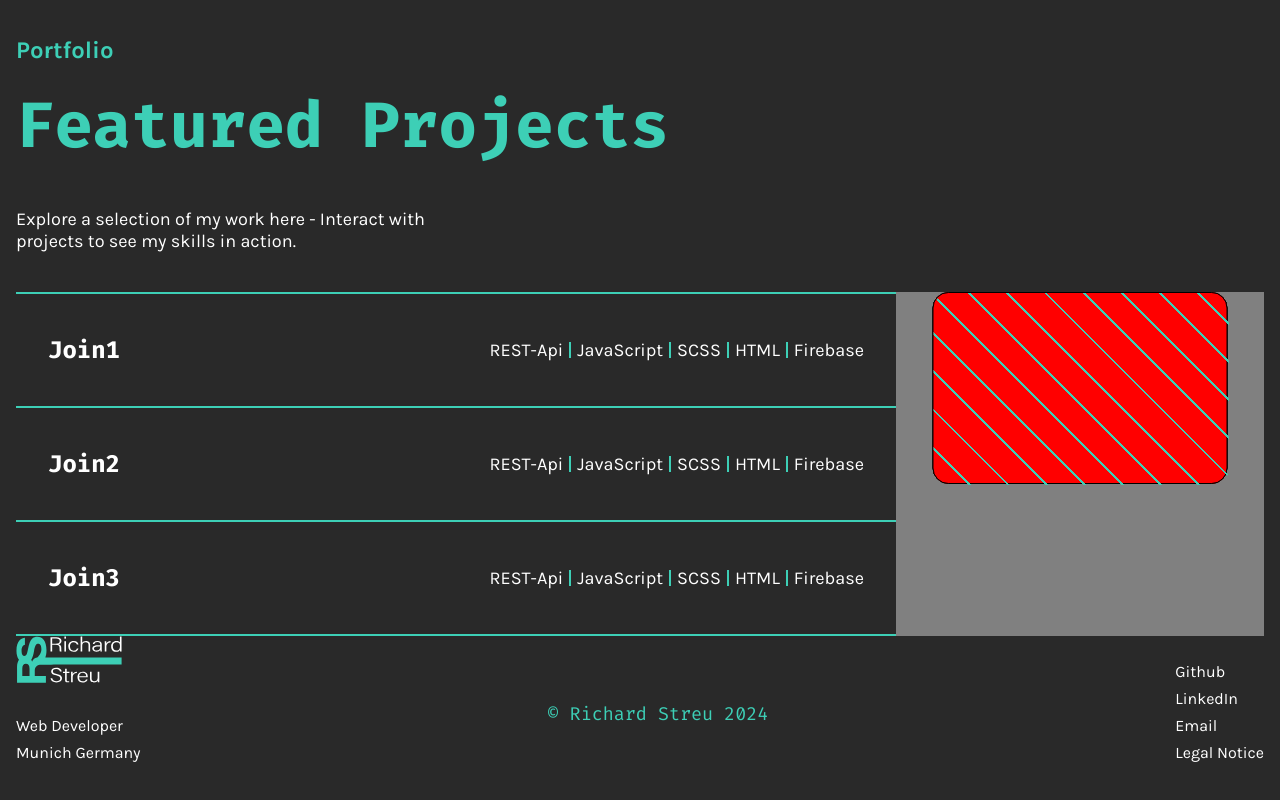
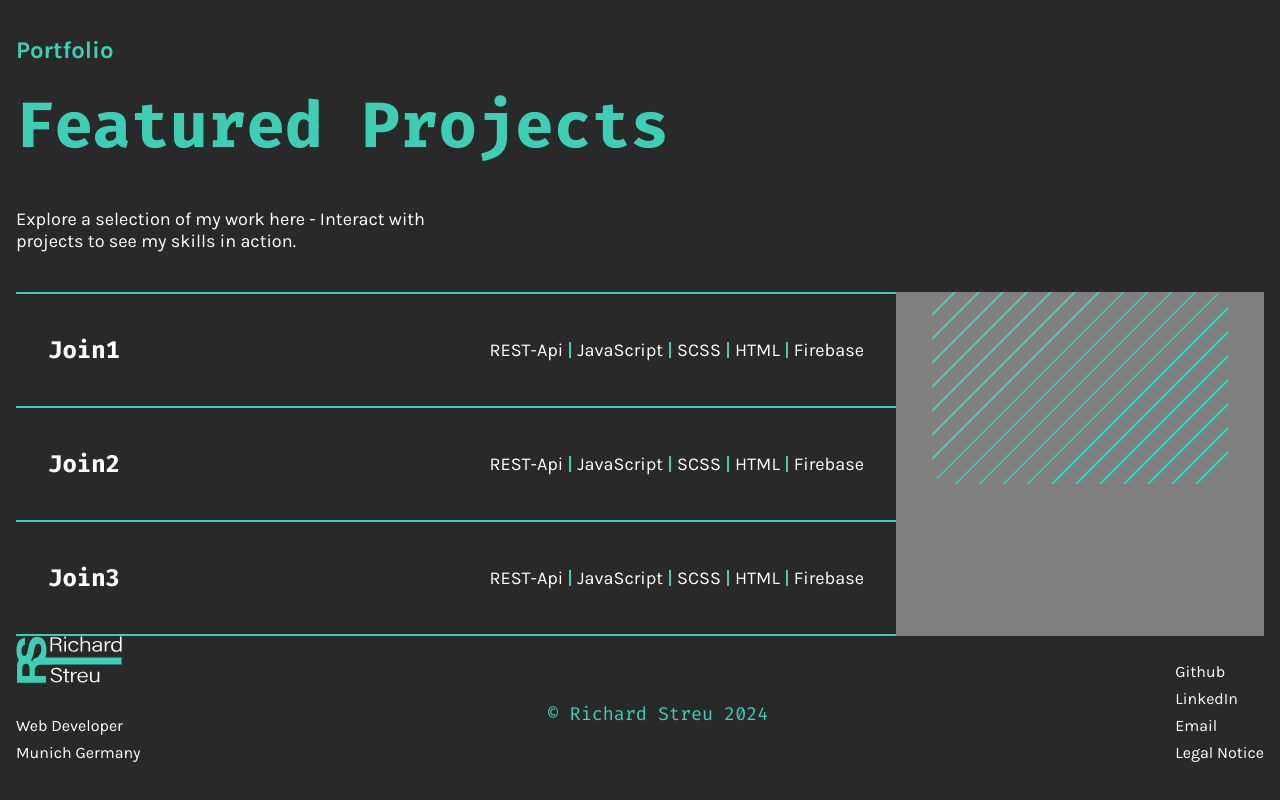
Before and after one commit to RichardStreu/portfolioAngular, an Angular app: page / in a window 1280 px wide. Shown: the part 2494-3294 px from the top of the page. Built offline with nearby package versions, Linux system fonts and the light colour scheme.

Commit message:
feat: update thumbnailBox styling with new background gradient and removed redundant styles

```diff
--- a/src/app/landing-page/sections/d-projects/d-projects.component.scss
+++ b/src/app/landing-page/sections/d-projects/d-projects.component.scss
@@ -62,28 +62,17 @@
   .thumbnailBox {
     width: 295px;
     height: 192px;
-    background-color: red;
-    border: 1px solid black;
     border-radius: 1rem;
     position: absolute;
     z-index: 1;
     left: 50%;
     transform: translateX(-50%);
-
-    &::before {
-      content: "";
-      position: absolute;
-      z-index: -1;
-      width: 295px;
-      height: 192px;
-      border-radius: 1rem;
-      background: repeating-linear-gradient(
-        45deg,
+    background: repeating-linear-gradient(
+        135deg,
         transparent,
-        transparent 25px,
-        $color-highLight 25px,
-        $color-highLight 27px
+        transparent 15px,
+        $color-highLight 15px,
+        $color-highLight 17px
       );
-    }
   }
 }
```
